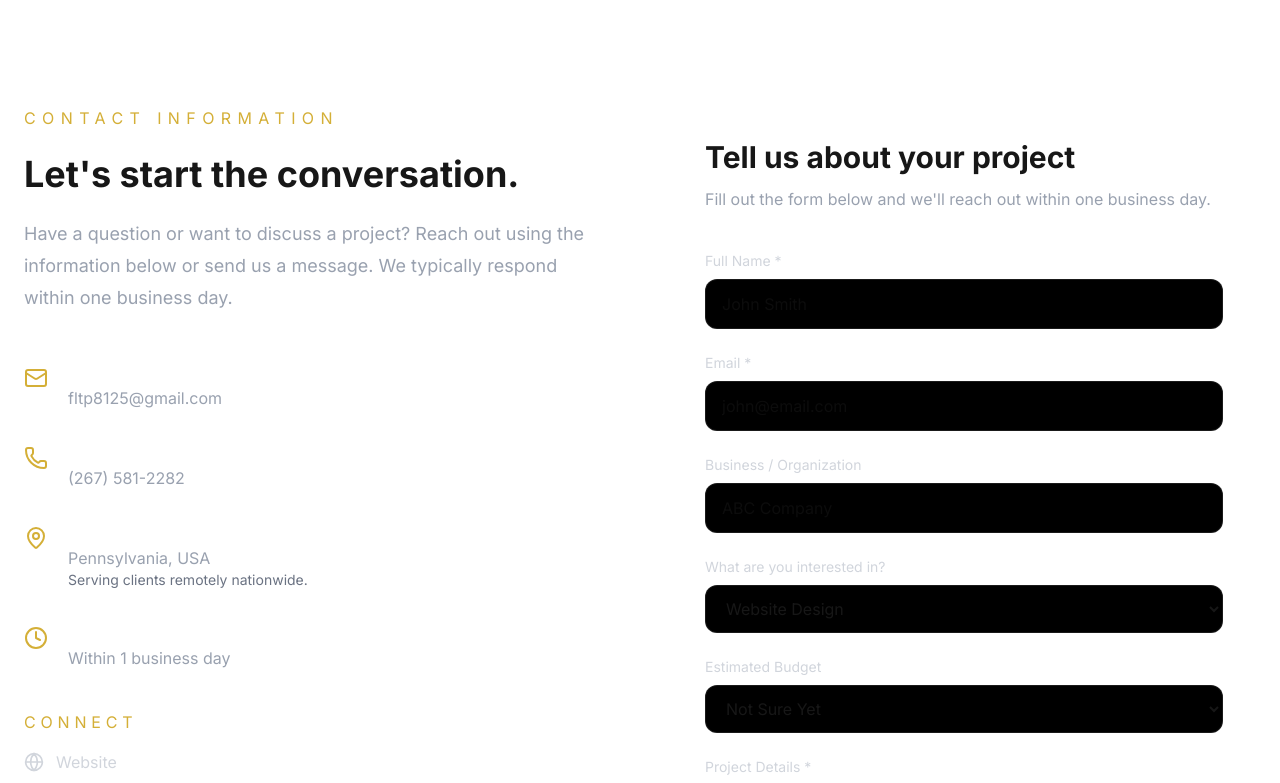
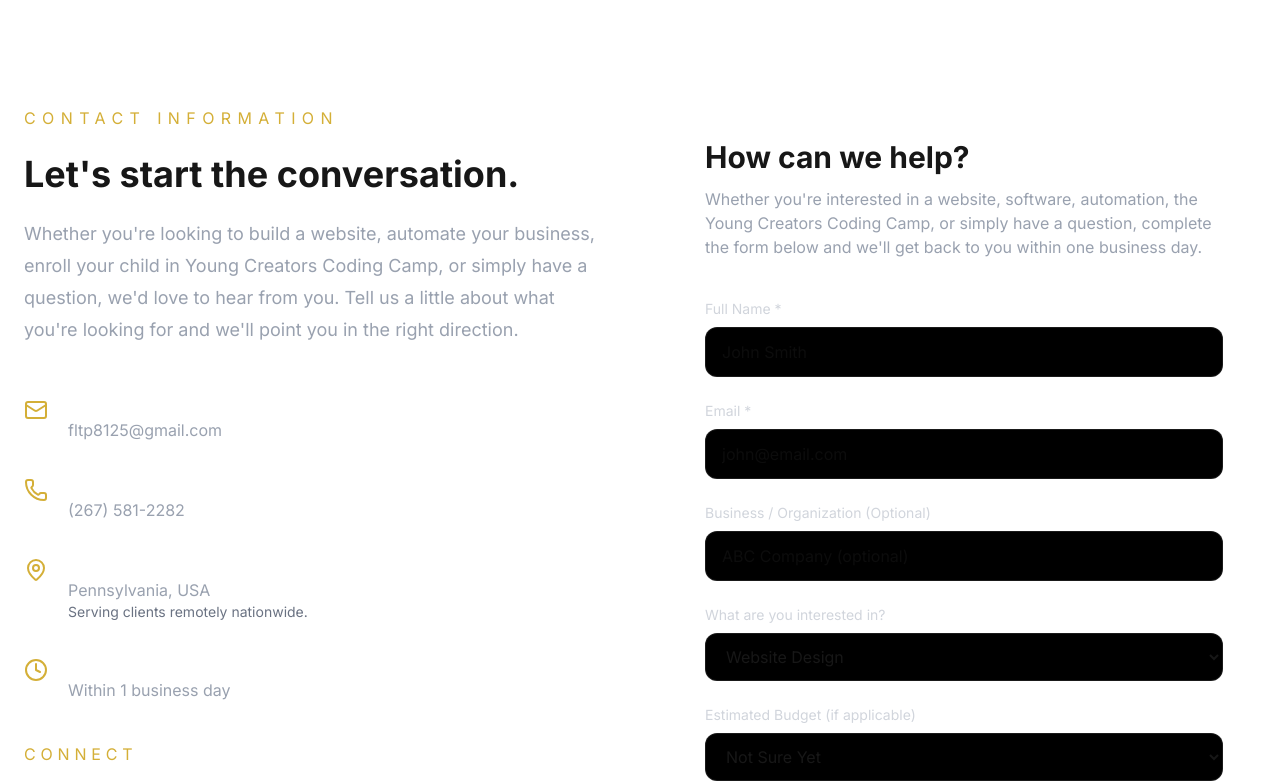
Before and after one commit to alogan15/from-london-to-paris, a Next.js app: page /contact in a window 1280 px wide. Shown: the part 760-1543 px from the top of the page. Built offline with nearby package versions, Linux system fonts and the light colour scheme; no server answers.

Commit message:
contact form updated

```diff
--- a/components/contact/ContactForm.tsx
+++ b/components/contact/ContactForm.tsx
@@ -59,11 +59,11 @@ const handleSubmit = async (e: React.FormEvent) => {
           className="rounded-3xl border border-white/10 bg-white/5 p-8 backdrop-blur"
         >
       <h2 className="text-3xl font-bold">
-        Tell us about your project
+        How can we help?
       </h2>
 
       <p className="mt-3 text-gray-400">
-        Fill out the form below and we'll reach out within one business day.
+        Whether you're interested in a website, software, automation, the Young Creators Coding Camp, or simply have a question, complete the form below and we'll get back to you within one business day.
       </p>
 
       <div className="mt-10 grid gap-6">
@@ -105,7 +105,7 @@ const handleSubmit = async (e: React.FormEvent) => {
         {/* Business */}
         <div>
           <label className="mb-2 block text-sm text-gray-300">
-            Business / Organization
+            Business / Organization (Optional)
           </label>
 
           <input
@@ -114,7 +114,7 @@ const handleSubmit = async (e: React.FormEvent) => {
               onChange={(e) =>
                 updateField("business_name", e.target.value)
               }
-            placeholder="ABC Company"
+            placeholder="ABC Company (optional)"
             className="w-full rounded-xl border border-white/10 bg-black px-4 py-3 outline-none transition focus:border-[#D4AF37]"
           />
         </div>
@@ -133,10 +133,15 @@ const handleSubmit = async (e: React.FormEvent) => {
             className="w-full rounded-xl border border-white/10 bg-black px-4 py-3 outline-none transition focus:border-[#D4AF37]"
           >
             <option>Website Design</option>
-            <option>Web Application</option>
+            <option>Custom Web Application</option>
             <option>Business Automation</option>
             <option>AI Solution</option>
             <option>QR Experience</option>
+
+            <option>Young Creators Coding Camp</option>
+
+            <option>General Question</option>
+            <option>Partnership</option>
             <option>Consultation</option>
             <option>Other</option>
           </select>
@@ -145,7 +150,7 @@ const handleSubmit = async (e: React.FormEvent) => {
         {/* Budget */}
         <div>
           <label className="mb-2 block text-sm text-gray-300">
-            Estimated Budget
+            Estimated Budget (if applicable)
           </label>
 
           <select
@@ -166,7 +171,7 @@ const handleSubmit = async (e: React.FormEvent) => {
         {/* Message */}
         <div>
           <label className="mb-2 block text-sm text-gray-300">
-            Project Details *
+            How can we help? *
           </label>
 
           <textarea
@@ -175,7 +180,7 @@ const handleSubmit = async (e: React.FormEvent) => {
               onChange={(e) =>
                 updateField("message", e.target.value)
               }
-            placeholder="Tell us about your business, goals, timeline, and anything else we should know..."
+            placeholder="Tell us about your project, business, coding camp questions, goals, timeline, or anything else you'd like us to know."
             className="w-full rounded-xl border border-white/10 bg-black px-4 py-3 outline-none transition focus:border-[#D4AF37]"
           />
         </div>
@@ -185,7 +190,7 @@ const handleSubmit = async (e: React.FormEvent) => {
           disabled={loading}
           className="mt-4 rounded-xl bg-[#D4AF37] px-6 py-4 font-semibold text-black transition hover:scale-[1.02] disabled:cursor-not-allowed disabled:opacity-60"
         >
-          {loading ? "Sending..." : "Send Project Inquiry"}
+          {loading ? "Sending..." : "Contact Us"}
         </button>
 
       </div>
--- a/components/contact/ContactInfo.tsx
+++ b/components/contact/ContactInfo.tsx
@@ -21,9 +21,9 @@ export default function ContactInfo() {
       </h2>
 
       <p className="mt-6 text-lg leading-8 text-gray-400">
-        Have a question or want to discuss a project? Reach out using the
-        information below or send us a message. We typically respond within one
-        business day.
+   Whether you're looking to build a website, automate your business, enroll your child in Young Creators Coding Camp, or simply have a question, we'd love to hear from you.
+
+    Tell us a little about what you're looking for and we'll point you in the right direction.
       </p>
 
       <div className="mt-12 space-y-8">
--- a/components/young-creators/Navbar.tsx
+++ b/components/young-creators/Navbar.tsx
@@ -142,7 +142,7 @@ export default function Navbar() {
           {[
             ["Home", "/young-creators"],
             ["Curriculum", "/young-creators#curriculum"],
-            ["Project", "/young-creators#projects"],
+            ["Projects", "/young-creators#projects"],
             ["Meet Your Instructor", "/young-creators#instructor"],
             ["FAQ", "/young-creators#faq"],
             ["Contact", "/contact"],
```
